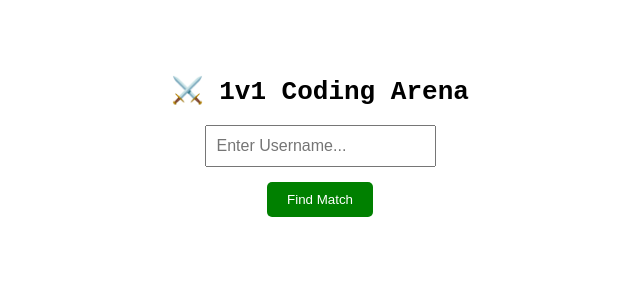
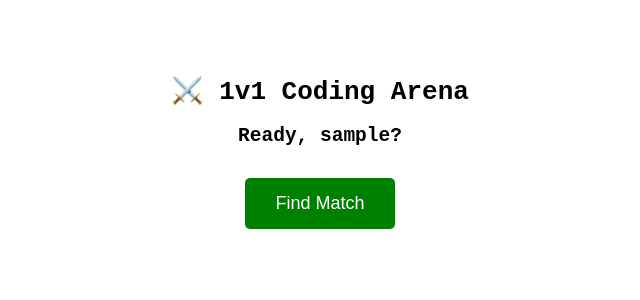
Before and after one commit to Pranav-Junare/Hacknova-Hackathon-26-Frontend, a React (Vite) app in the folder FrontEnd/: page /queue in a window 1280 px wide. Shown: the top 300 px of the page, without its empty margins (320-960 px from the left). Built offline with nearby package versions, Linux system fonts and the light colour scheme; sample sign-in values are in the browser's storage.

Commit message:
feat: Update routing for SignUp and Login components to use consistent paths

```diff
--- a/FrontEnd/src/App.jsx
+++ b/FrontEnd/src/App.jsx
@@ -3,11 +3,13 @@ import Home from './Home';
 import Login from './Login';
 import Dashboard from './Dashboard';
 import Queue from './Queue';
+import SignUp from './Signup';
 export default function App() {
     return (<BrowserRouter>
         <Routes>
             <Route path="/" element={<Home/>}/>
             <Route path="/loginUser" element={<Login/>}/>
+            <Route path="/registerUser" element={<SignUp/>}/>
             <Route path="/dashboard" element={<Dashboard/>}/>
             <Route path="/queue" element={<Queue/>}/>
         </Routes>
--- a/FrontEnd/src/Login.jsx
+++ b/FrontEnd/src/Login.jsx
@@ -85,7 +85,7 @@ export default function Login(){
                 {message}
             </p>
              <div style={{ textAlign: "center", marginTop: "15px", fontSize: "14px" }}>
-                Need an account? <span style={{ color: "darkred", cursor: "pointer", textDecoration: "underline" }} onClick={() => navigate('/signup')}>Register here</span>
+                Need an account? <span style={{ color: "darkred", cursor: "pointer", textDecoration: "underline" }} onClick={() => navigate('/registerUser')}>Register here</span>
             </div>
         </div>
         </>
--- a/FrontEnd/src/Queue.jsx
+++ b/FrontEnd/src/Queue.jsx
@@ -5,21 +5,21 @@ import SockJS from 'sockjs-client';
 import { Stomp } from '@stomp/stompjs';
 
 const Queue = () => {
-    const [username, setUsername] = useState('');
+    // Automatically grab the logged-in username! No more typing.
+    const username = localStorage.getItem("username");
+
     const [isSearching, setIsSearching] = useState(false);
     const navigate = useNavigate();
-
     const [stompClient, setStompClient] = useState(null);
 
     useEffect(() => {
+        // If they bypassed the login screen, kick them out
+        if (!username) { navigate('/loginUser'); }
         return () => { if (stompClient) stompClient.disconnect(); };
-    }, [stompClient]);
+    }, [stompClient, username, navigate]);
 
     const findMatch = () => {
-        if (!username) return alert("Enter a username!");
-
         setIsSearching(true);
-        localStorage.setItem("username", username);
 
         const client = Stomp.over(() => new SockJS('http://localhost:8080/ws'));
         client.debug = () => {};
@@ -29,15 +29,13 @@ const Queue = () => {
 
             client.subscribe(`/room/match/${username}`, (message) => {
                 const payload = JSON.parse(message.body);
-                console.log("🚨 MATCH FOUND!", payload);
-
                 localStorage.setItem("opponent", payload.opponent);
-
                 client.disconnect();
                 navigate(`/arena/${payload.roomId}`);
             });
 
-            axios.post(`http://localhost:8080/match/join?userName=${username}&points=1200`)
+            // Cleaned up Axios! No parameters needed, just send the cookie!
+            axios.post(`http://localhost:8080/match/join`, {}, { withCredentials: true })
                 .then(res => console.log("Joined Redis Queue:", res.data))
                 .catch(err => console.error(err));
         });
@@ -45,20 +43,16 @@ const Queue = () => {
         setStompClient(client);
     };
 
-    // NEW FUNCTION: The Escape Hatch
     const leaveQueue = () => {
-        // 1. Tell Spring Boot to delete us from Redis
-        axios.post(`http://localhost:8080/match/leave?userName=${username}`)
+        // Cleaned up Axios!
+        axios.post(`http://localhost:8080/match/leave`, {}, { withCredentials: true })
             .then(res => console.log("Left Queue:", res.data))
             .catch(err => console.error(err));
 
-        // 2. Hang up the Walkie-Talkie
         if (stompClient) {
             stompClient.disconnect();
             setStompClient(null);
         }
-
-        // 3. Reset the UI
         setIsSearching(false);
     };
 
@@ -67,14 +61,9 @@ const Queue = () => {
             <h1>⚔️ 1v1 Coding Arena</h1>
             {!isSearching ? (
                 <div>
-                    <input
-                        value={username}
-                        onChange={(e) => setUsername(e.target.value)}
-                        placeholder="Enter Username..."
-                        style={{ padding: '10px', fontSize: '16px' }}
-                    />
-                    <br/><br/>
-                    <button onClick={findMatch} style={{ padding: '10px 20px', cursor: 'pointer', background: 'green', color: 'white', border: 'none', borderRadius: '5px' }}>
+                    <h2>Ready, {username}?</h2>
+                    <br/>
+                    <button onClick={findMatch} style={{ padding: '15px 30px', cursor: 'pointer', background: 'green', color: 'white', border: 'none', borderRadius: '5px', fontSize: '18px' }}>
                         Find Match
                     </button>
                 </div>
@@ -83,7 +72,6 @@ const Queue = () => {
                     <h2>Searching for opponent...</h2>
                     <p>Listening to Redis Queue...</p>
                     <br/>
-                    {/* NEW BUTTON: The Cancel Button */}
                     <button onClick={leaveQueue} style={{ padding: '10px 20px', cursor: 'pointer', background: 'red', color: 'white', border: 'none', borderRadius: '5px', fontWeight: 'bold' }}>
                         ❌ Cancel Search
                     </button>
--- a/FrontEnd/src/SignUp.jsx
+++ b/FrontEnd/src/SignUp.jsx
@@ -14,7 +14,7 @@ export default function SignUp(){
 
         e.preventDefault();
 
-        fetch("http://localhost:8080/signup",{
+        fetch("http://localhost:8080/registerUser",{
             method: 'POST',
             headers:{'Content-Type':'application/json'},
             credentials:'include',
@@ -24,7 +24,7 @@ export default function SignUp(){
             if(respone.ok){
                 return respone.json().then(data=>{
                     setFeedback("✅ " + data.message + " Redirecting...");
-                    setTimeout(() => navigate('/login'), 2000);
+                    setTimeout(() => navigate('/loginUser'), 2000);
                 });
             }
             else{
@@ -98,7 +98,7 @@ export default function SignUp(){
 
             {/* Link back to login if they already have an account */}
             <div style={{ textAlign: "center", marginTop: "15px", fontSize: "14px" }}>
-                Already have an account? <span style={{ color: "#0056b3", cursor: "pointer", textDecoration: "underline" }} onClick={() => navigate('/login')}>Log in here</span>
+                Already have an account? <span style={{ color: "#0056b3", cursor: "pointer", textDecoration: "underline" }} onClick={() => navigate('/loginUser')}>Log in here</span>
             </div>
         </div>
     );
```
